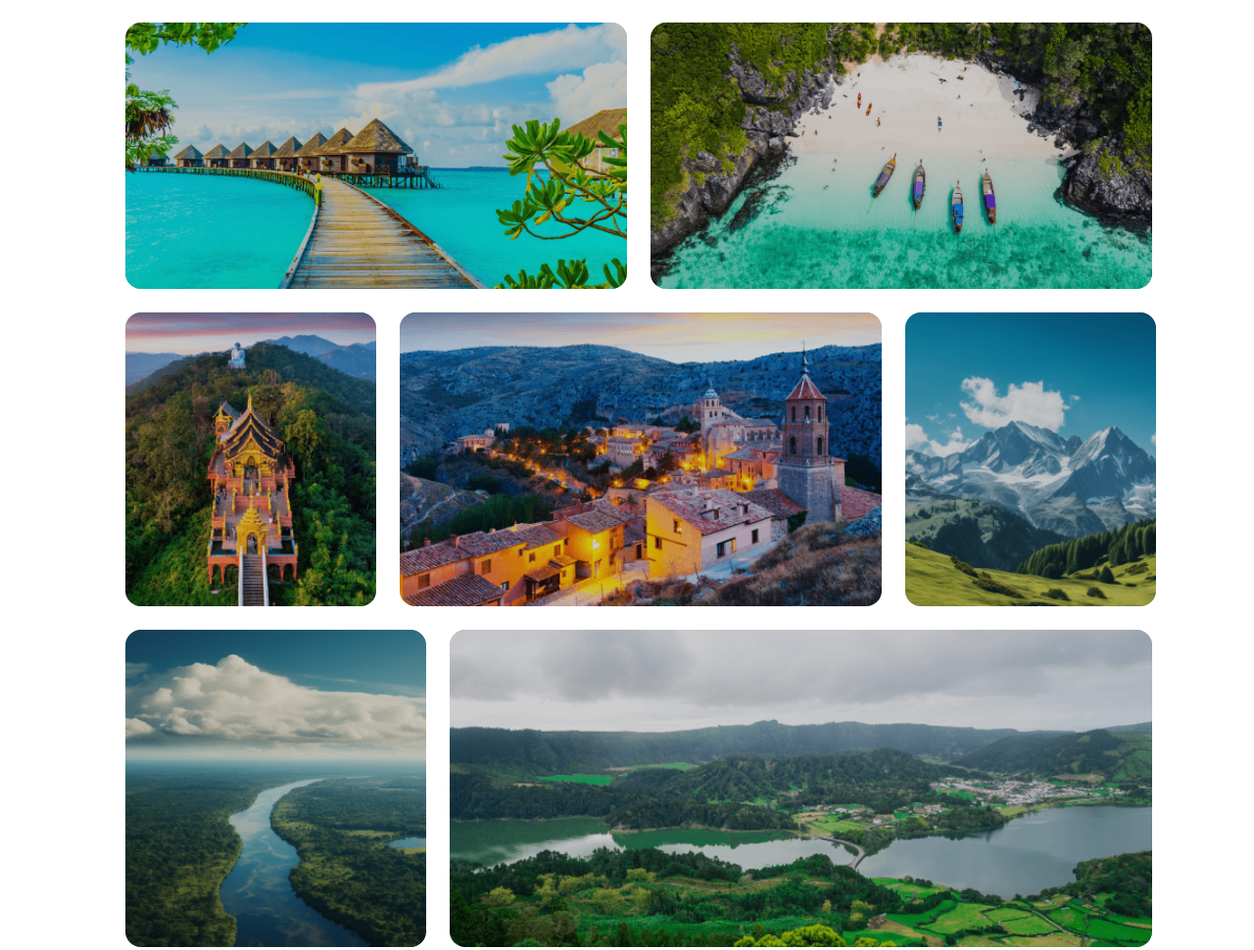
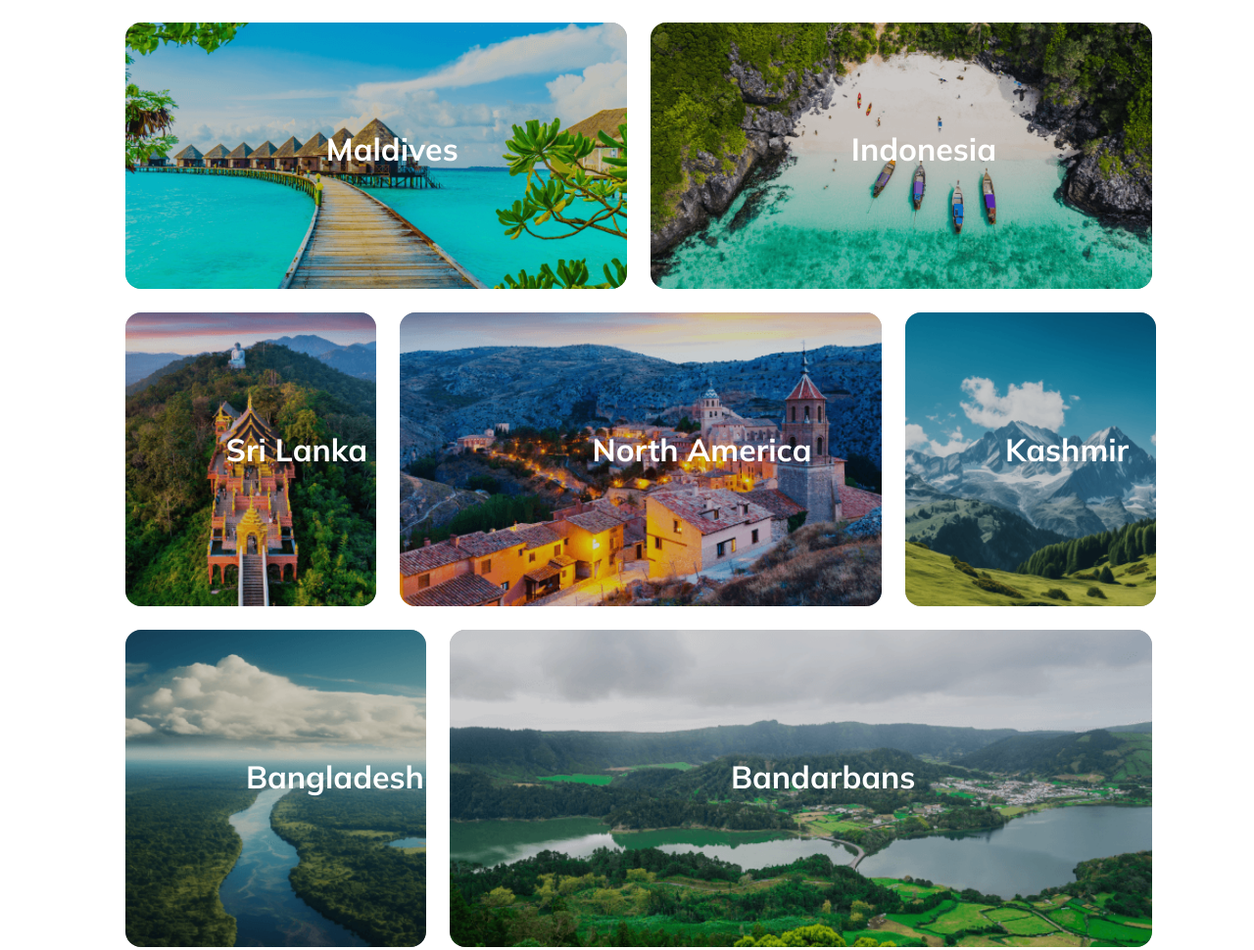
Before and after one commit to NaimoonJannat/B9A2-Travel-website, a plain HTML site: page index.html in a window 1280 px wide. Shown: the part 1620-2590 px from the top of the page at 98% size. Drawn offline with Linux system fonts and the light colour scheme.

Commit message:
Destination bonus part done

```diff
--- a/index.html
+++ b/index.html
@@ -112,9 +112,11 @@
             <div class="grid-container-first-row">
                 <div class="grid-item">
                     <img src="./Images/maldivs.png" />
+                    <p class="country">Maldives</p>
                 </div>
                 <div class="grid-item">
                     <img src="./Images/indo.png" />
+                    <p class="country">Indonesia</p>
                 </div>
             </div>
 
@@ -122,12 +124,15 @@
             <div class="grid-container-second-row">
                 <div class="grid-item">
                     <img src="./Images/sri.png" />
+                    <p class="country">Sri Lanka</p>
                 </div>
                 <div class="grid-item">
                     <img src="./Images/north america.png" />
+                    <p class="country">North America</p>
                 </div>
                 <div class="grid-item">
                     <img src="./Images/kashmir.png" />
+                    <p class="country">Kashmir</p>
                 </div>
             </div>
 
@@ -135,9 +140,11 @@
             <div class="grid-container-third-row">
                 <div class="grid-item">
                     <img src="./Images/bandarban.png" />
+                    <p class="country">Bangladesh</p>
                 </div>
                 <div class="grid-item">
                     <img src="./Images/bd.png" />
+                    <p class="country">Bandarbans</p>
                 </div>
             </div>
         </div>
--- a/responsive.css
+++ b/responsive.css
@@ -30,4 +30,7 @@
     .grid-item img , .grid-item{
         height: 11rem;
     }
+    .country{
+        font-size: 1.2rem;
+    }
 }
--- a/style.css
+++ b/style.css
@@ -155,6 +155,7 @@ nav{
 }
 
 .grid-item {
+    position: relative;
     width: 100%;
     height: auto;
     background: linear-gradient(0deg, rgba(19, 19, 24, 0.20) 0%, rgba(19, 19, 24, 0.20) 100%), lightgray 50% / cover no-repeat;
@@ -187,6 +188,14 @@ nav{
     object-fit: cover;
     border-radius: 16px;
 }
+.country {
+    font-size: 2rem;
+    font-weight: 700;
+    position: absolute;
+    top: 40%;
+    left: 40%;
+    color: var(--secondary-color);
+}
 /* <!-- Main section ends here  --> */
 
 
```
